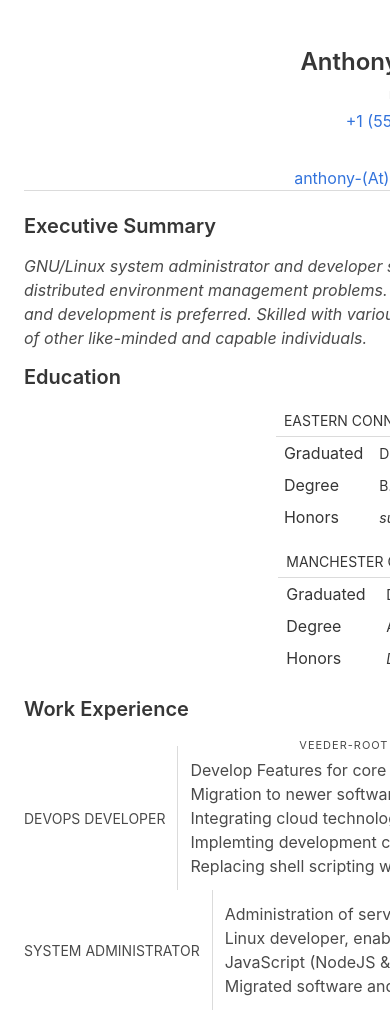
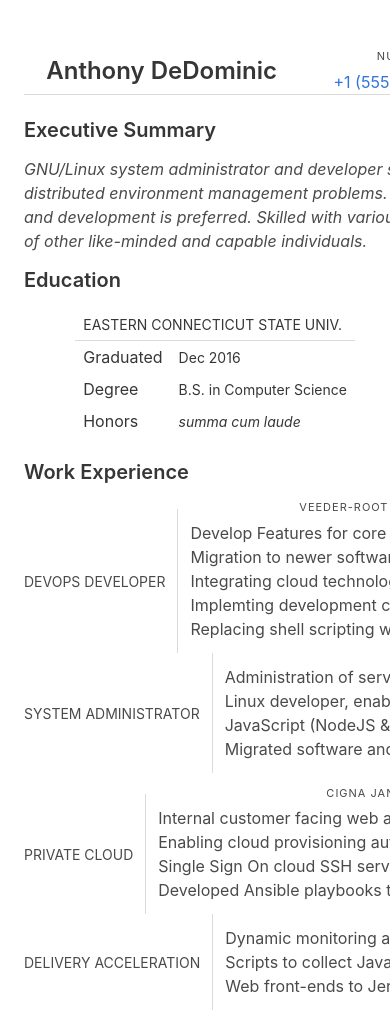
Before and after one commit to adedomin/resume-web, a website: page index.html in a window 390 px wide. Shown: the top 1010 px of the page. Drawn offline with Linux system fonts and the light colour scheme.

Commit message:
stop responsive design on mobile

```diff
--- a/index.html
+++ b/index.html
@@ -32,7 +32,7 @@
   <body>
     <section class="section print-no-pad">
       <content class="container">
-        <div class="level horizontal-rule">
+        <div class="level is-mobile horizontal-rule">
           <div class="level-item">
             <h1 class="title is-4">Anthony DeDominic</h1>
           </div>
@@ -68,7 +68,7 @@
         <h4>Education</h4>
       </content>
       <content class="container">
-        <div class="level">
+        <div class="level is-mobile">
           <div class="level-item has-text-centered">
             <div>
               <table class="table is-narrow">
@@ -216,7 +216,7 @@
         <h4>Notable Projects</h4>
       </content>
       <content class="container">
-        <div class="level">
+        <div class="level is-mobile">
           <div class="level-item has-text-centered">
             <div>
               <p class="heading horizontal-rule">
```
